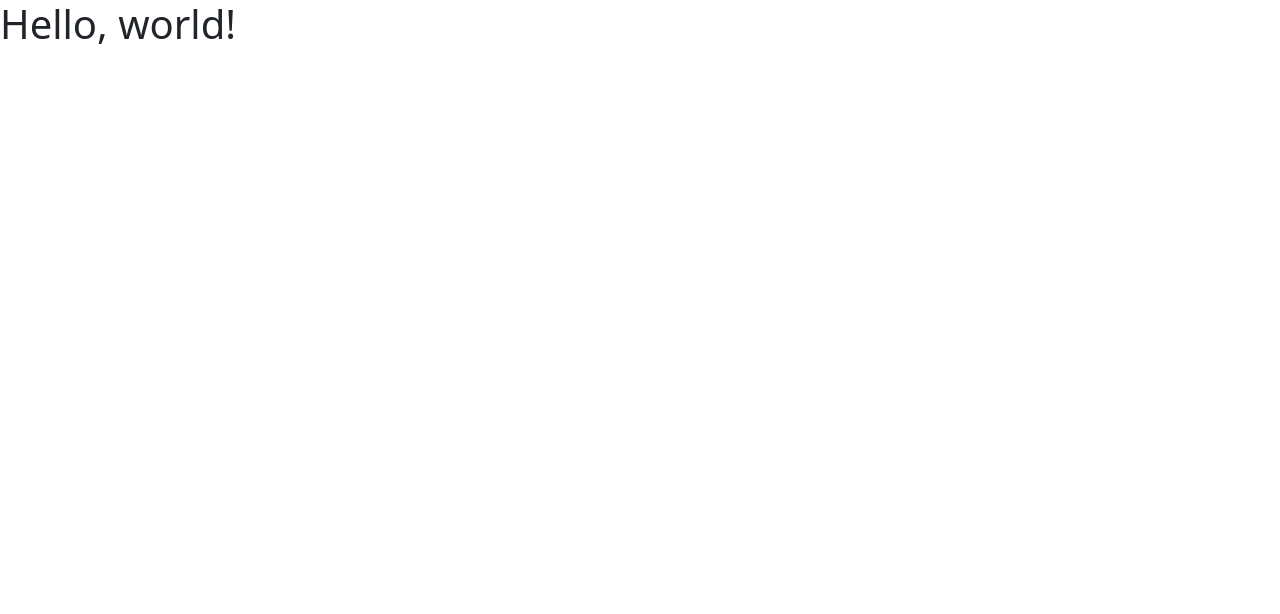
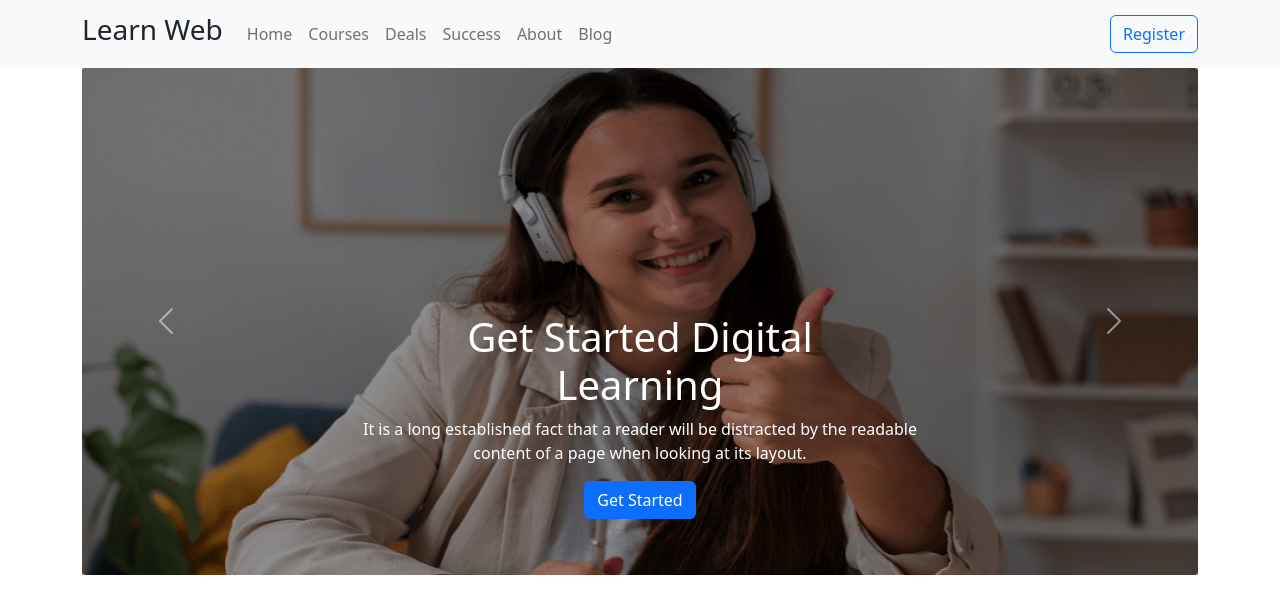
Before and after one commit to rezoneprince/learn-web-bootstrap, a plain HTML site: page index.html in a window 1280 px wide. Drawn offline with nearby package versions, Linux system fonts and the light colour scheme.

Commit message:
header added

```diff
--- a/index.html
+++ b/index.html
@@ -4,12 +4,97 @@
 <head>
     <meta charset="utf-8">
     <meta name="viewport" content="width=device-width, initial-scale=1">
-    <title>Web Learn | Bootstrap</title>
+    <title>Learn Web | Bootstrap</title>
     <link href="https://cdn.jsdelivr.net/npm/bootstrap@5.2.0/dist/css/bootstrap.min.css" rel="stylesheet" integrity="sha384-gH2yIJqKdNHPEq0n4Mqa/HGKIhSkIHeL5AyhkYV8i59U5AR6csBvApHHNl/vI1Bx" crossorigin="anonymous">
 </head>
 
 <body>
-    <h1>Hello, world!</h1>
+    <!-- header section start -->
+    <header>
+        <!--nav menu start-->
+        <nav class="navbar navbar-expand-lg bg-light">
+            <div class="container">
+                <a class="navbar-brand text-dark" href="#">
+                    <h3>Learn Web</h3>
+                </a>
+                <button class="navbar-toggler" type="button" data-bs-toggle="collapse" data-bs-target="#navbarSupportedContent" aria-controls="navbarSupportedContent" aria-expanded="false" aria-label="Toggle navigation">
+                    <span class="navbar-toggler-icon"></span>
+                </button>
+                <div class="collapse navbar-collapse" id="navbarSupportedContent">
+                    <ul class="navbar-nav me-auto mb-lg-0">
+                        <li class="nav-item">
+                            <a class="nav-link" aria-current="page" href="#">Home</a>
+                        </li>
+                        <li class="nav-item">
+                            <a class="nav-link" href="#">Courses</a>
+                        </li>
+                        <li class="nav-item">
+                            <a class="nav-link" href="#">Deals</a>
+                        </li>
+                        <li class="nav-item">
+                            <a class="nav-link ">Success</a>
+                        </li>
+                        <li class="nav-item">
+                            <a class="nav-link">About</a>
+                        </li>
+                        <li class="nav-item">
+                            <a class="nav-link">Blog</a>
+                        </li>
+                    </ul>
+                    <div class="register-button">
+                        <button class="btn border border-primary text-primary" type="submit"><a class="text-decoration-none" href="">Register</a></button>
+                    </div>
+                </div>
+            </div>
+        </nav>
+        <!--nav menu end-->
+
+        <!--slider start-->
+        <div class="container">
+            <div id="carouselExampleCaptions" class="carousel slide mb-5" data-bs-ride="false">
+                <div class="carousel-inner">
+                    <div class="carousel-item active">
+                        <img src="images/cover/cover-1.jpeg" class="d-block w-100 mobile-img" alt="...">
+                        <div class="carousel-caption d-md-block">
+                            <h1 class="fs-1">Get Started Digital <br>Learning</h1>
+                            <p>It is a long established fact that a reader will be distracted by the readable <br>content of a page when looking at its layout.</p>
+                            <button type="button" class="btn btn-white text-bg-primary mb-3">Get Started</button>
+                        </div>
+                    </div>
+                    <div class="carousel-item">
+                        <img src="images/cover/cover-2.jpeg" class="d-block w-100 mobile-img" alt="...">
+                        <div class="carousel-caption d-md-block">
+                            <h1 class="fs-1">Get Started Digital <br>Learning</h1>
+                            <p>It is a long established fact that a reader will be distracted by the readable <br>content of a page when looking at its layout.</p>
+                            <button type="button" class="btn btn-white text-bg-primary mb-3">Get Started</button>
+                        </div>
+                    </div>
+                    <div class="carousel-item">
+                        <img src="images/cover/cover-3.jpeg" class="d-block w-100 mobile-img" alt="...">
+                        <div class="carousel-caption d-md-block">
+                            <h1 class="fs-1">Get Started Digital <br>Learning</h1>
+                            <p>It is a long established fact that a reader will be distracted by the readable <br>content of a page when looking at its layout.</p>
+                            <button type="button" class="btn btn-white text-bg-primary mb-3">Get Started</button>
+                        </div>
+                    </div>
+                </div>
+                <button class="carousel-control-prev" type="button" data-bs-target="#carouselExampleCaptions" data-bs-slide="prev">
+                    <span class="carousel-control-prev-icon" aria-hidden="true"></span>
+                    <span class="visually-hidden">Previous</span>
+                </button>
+                <button class="carousel-control-next" type="button" data-bs-target="#carouselExampleCaptions" data-bs-slide="next">
+                    <span class="carousel-control-next-icon" aria-hidden="true"></span>
+                    <span class="visually-hidden">Next</span>
+                </button>
+            </div>
+        </div>
+        <!--slider end-->
+    </header>
+
+    <!-- header section end -->
+
+
+
 
 
 
```
Also changed, not shown: images/cover/cover-1.jpeg (added), images/cover/cover-1.png (deleted), images/cover/cover-2.jpeg (added), images/cover/cover-2.jpg (deleted), images/cover/cover-3.jpeg (added), images/cover/cover-3.jpg (deleted), images/cover/cover-light-1.png (added), images/cover/cover-light-2.png (added), images/cover/cover-light-3.png (added).
